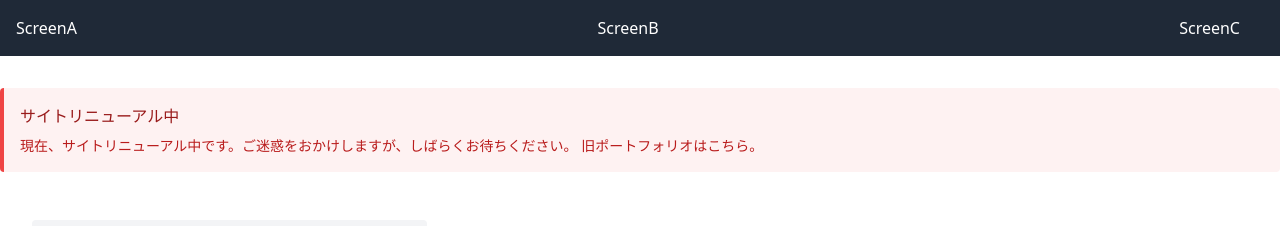
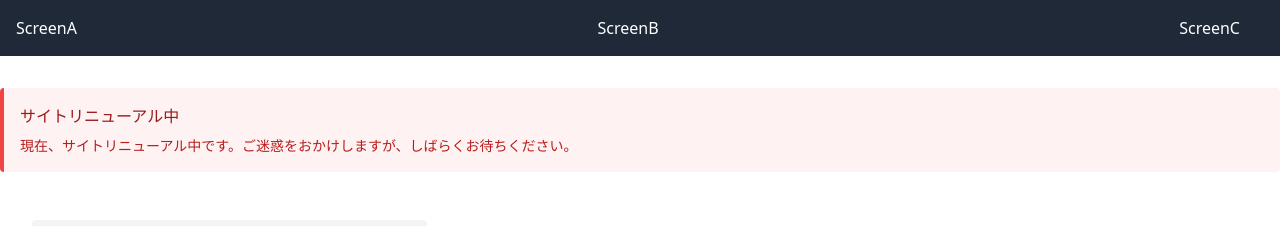
Before and after one commit to ENDOTAKUMI/ENDOTAKUMI.github.io, a React (Vite) app: page / in a window 1280 px wide. Shown: the top 226 px of the page. Built offline with nearby package versions, Linux system fonts and the light colour scheme.

Commit message:
Fix: Delete 2023 link

```diff
--- a/src/components/ScreenA.jsx
+++ b/src/components/ScreenA.jsx
@@ -16,14 +16,6 @@ const ScreenA = () => {
 
           <p className="mt-2 text-sm text-red-700">
             現在、サイトリニューアル中です。ご迷惑をおかけしますが、しばらくお待ちください。
-            旧ポートフォリオは
-            <a
-              href="https://endotakumi.github.io/portfolio-2023/"
-              target="__blank"
-            >
-              こちら
-            </a>
-            。
           </p>
         </div>
 
```
